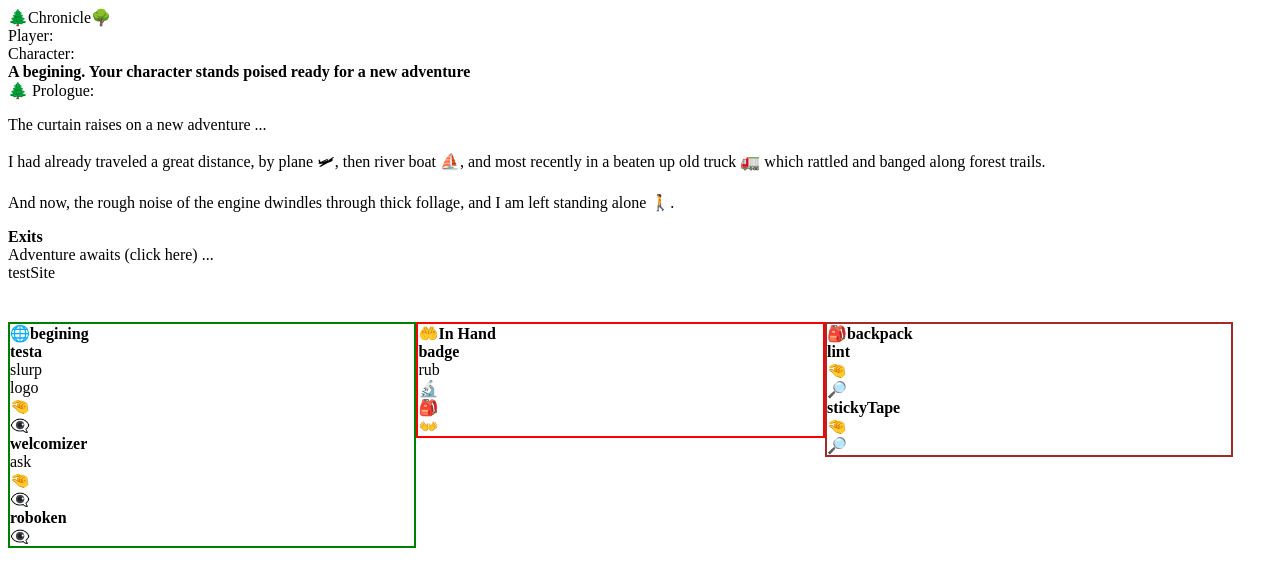
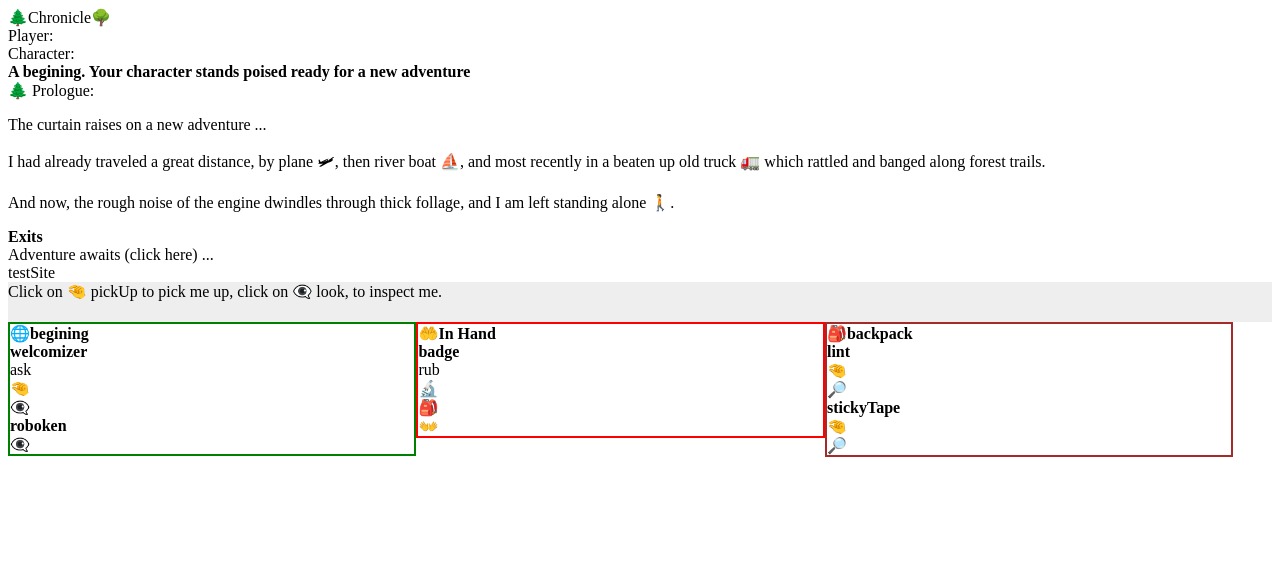
Before and after one commit to lucsan/chronicle, a website: page chronicle.html in a window 1280 px wide. Both pictures are taken after a click on the element "ask". Drawn offline with Linux system fonts and the light colour scheme.

Commit message:
🐹 General improvements.

```diff
--- a/app/data/propsPlans.js
+++ b/app/data/propsPlans.js
@@ -9,17 +9,6 @@ default: {
     hit: true, // can hit things with it
     strikes: false, // retaliates
   },
-  testa: {
-    desc: 'Test object',
-    locs: ['begining'],
-    actions: {
-      env: {
-        slurp: () => custom({ action: 'slurp', id: 'slurpo'}),
-        logo: () => console.log('loggoed testa'),
-        pickUp: () => console.log('cant pick me up')
-      }
-    }
-  },
   stick: {
     desc: '🌲 a nice stick',
     locs: ['clearing', 'creepyWoods'],
@@ -28,7 +17,7 @@ default: {
     actions: {
       // TODO synonyms for pick up? remove, get, take.
       env: {
-        kick: () => { custom({ action: 'kick', id: 'stick', msg: 'you prod away' }) },
+        kick: () => { custom({ action: 'kick', id: 'stick', msg: 'ouch' }) },
         prod: () => {}
       },
       inv: {
@@ -48,7 +37,7 @@ default: {
   },
 
   chest: {
-    desc: 'a locked chest',
+    desc: 'a locked chest, maybe it contains a rubish sword',
     locs: ['testSite', 'clearing'],
     artist: 'lucsan',
     isBox: true,
@@ -57,6 +46,11 @@ default: {
         unlock: () => {propActions().unlock('chest',['chestKey', 'badge'])}
       }
     }
+  },
+
+  rubishSword: {
+    desc: 'Its a sword, well almost, still... its trying its best',
+    locs: ['testSite']
   },
 
   chestKey: {
@@ -72,10 +66,13 @@ default: {
     pickUp: true,
     actions: {
       env: {
-        ask: () => { propActions().msg('Click on pickUp to pick me up') }
+        ask: () => { custom({ action: 'remark', id: 'Click on 🤏 pickUp to pick me up, click on 👁‍🗨 look, to inspect me.' }) }
       },
       bod: {
-        ask: () => { propActions().msg('Click on bagit, to put me in the backpack. Click on drop to drop me.') },
+        ask: () => { custom({ action: 'remark', id: 'Click on 🎒bag it, to put me in the backpack. Click on 👐drop to drop me.' }) },
+      },
+      inv: {
+        ask: () => { custom({ action: 'remark', id: 'Click on ' }) },
       },
     },
   },
@@ -180,7 +177,7 @@ default: {
     locs: ['testSite', 'lab'],
   },
   citricAcid: {
-    desc: 'a bag of citric acid.',
+    desc: 'a bag of citric acid. It tastes kinda lemony',
     locs: ['testSite', 'lab'],
   },
   testTube: {
--- a/app/game/actions.js
+++ b/app/game/actions.js
@@ -26,10 +26,9 @@ const actions = () => {
     if (act == 'bod->env') return changePropLocation('bod', 'env', id, cabinet)
     if (act == 'bod->inv') return changePropLocation('bod', 'inv', id, cabinet)
     if (act == 'inv->bod') return changePropLocation('inv', 'bod', id, cabinet)
-    if (act == 'look') {
-      return dispatch({ action: 'look', code: id, msg: cabinet.draws.decor[id].desc })
-    }
+    if (act == 'look') return dispatch({ action: 'look', code: id })
     if (act == 'combine') return combineProps(id, cabinet)
+    if (act == 'remark') return dispatch({ action: 'remark', msg: id })
 
     doCustomAction(act, id, cabinet)
   }
--- a/app/game/marshalls.js
+++ b/app/game/marshalls.js
@@ -4,9 +4,9 @@ const marshalls = (defaultProps, defaultSets) => {
 
   const move = (to) => acts.doMove(to, cabinet)
   const action = (act, id) => acts.doAction(act, id, cabinet)
-  const custom = (act, id, special) => {
-    acts.doCustom(act, id, special, cabinet)
-  }
+  // const custom = (act, id, special) => {
+  //   acts.doCustom(act, id, special, cabinet)
+  // }
 
   cabinet.use({ props: defaultProps })
   cabinet.use({ sets: defaultSets })
--- a/app/stage/royal.js
+++ b/app/stage/royal.js
@@ -103,8 +103,8 @@ const royal = (draws) => {
   }
 
   const look = (d) => {
-    console.log(`👁‍🗨 ${d.code} ${d.id}`, d)
-    respond.innerHTML = `Its a ${d.code} ${d.id}`
+    console.log(`👁‍🗨 ${d.code}`, d)
+    respond.innerHTML = draws.decor[d.code].desc
   }
 
   const update = (d) => {
@@ -115,7 +115,11 @@ const royal = (draws) => {
     }
   }
   const combine = (d) => { console.log(d) }
-  const remark = (d) => { console.log(`%c${d.msg}`, 'color:green;font-weight:bold;') }
+
+  const remark = (d) => {
+    document.getElementById('respond').innerHTML = d.msg
+    console.log(`%c${d.msg}`, 'color:green;font-weight:bold;')
+}
 
   return {
     build,
--- a/app/stage/royal.less
+++ b/app/stage/royal.less
@@ -2,6 +2,7 @@
 
 .respond {
   height: 40px;
+  background: #eeeeee;
 }
 
 .inventory {
--- a/app/stage/theater.js
+++ b/app/stage/theater.js
@@ -13,7 +13,7 @@ const theater = (stage) => {
     if (d.action == 'move') return stage.move(d)
     if (d.action == 'update') return stage.update(d)
     if (d.action == 'combine') return stage.combine(d)
-    if (d.action == 'msg') return stage.remark(d)
+    if (d.action == 'remark') return stage.remark(d)
 
     // Custom actions
 
--- a/chronicle.js
+++ b/chronicle.js
@@ -19,7 +19,10 @@ document.addEventListener('scriptsLoaded', () => {
 
   // scripted actions
   const customActions = (marshall, act) => {
-    return (act) => marshall.action(act.action, act.id)
+    return (act) => {
+    console.log('chra',act)
+      marshall.action(act.action, act.id)
+    }
   }
 
   custom = customActions(marshall)
```
Also changed, not shown: app/stage/royal.css.
